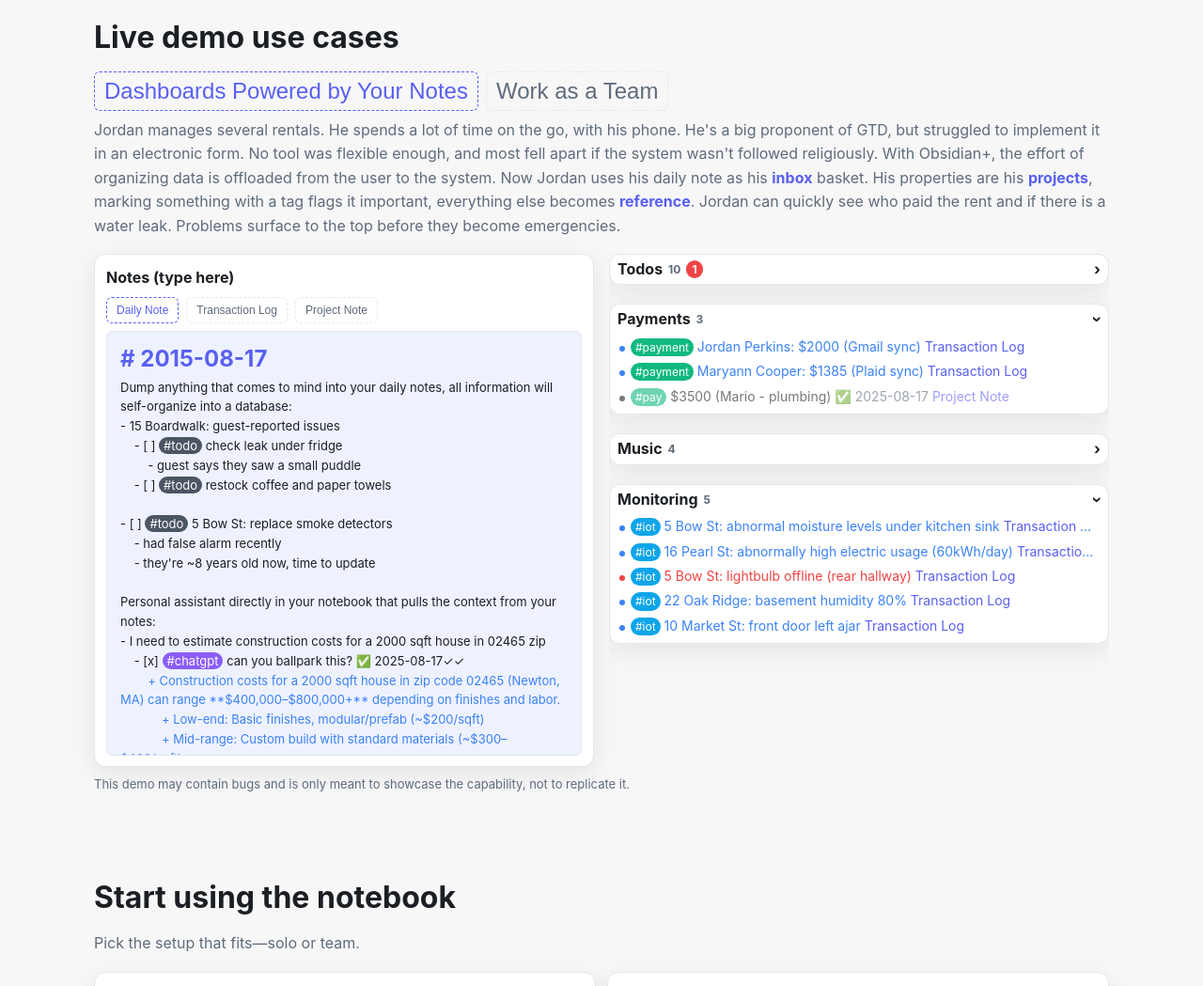
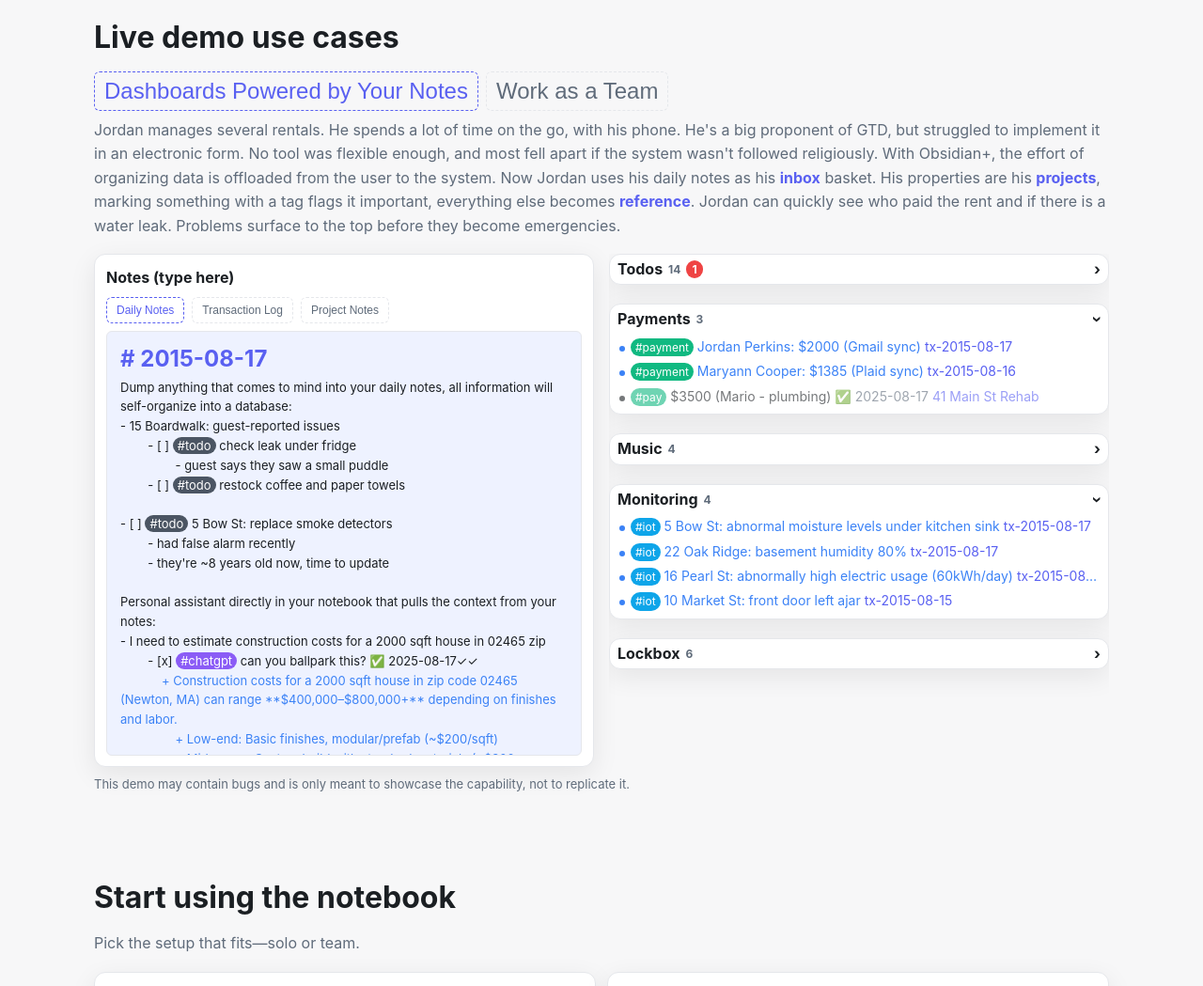
Before and after one commit to atsepkov/obsidian-plus-landing, a website: page index.html in a window 1280 px wide. Shown: the part 1780-2829 px from the top of the page at 94% size. Drawn offline with nearby package versions, Linux system fonts and the light colour scheme.

Commit message:
Add section-aware demos with lockbox dashboard

```diff
--- a/index.html
+++ b/index.html
@@ -128,9 +128,9 @@
           <div id="notePanel" class="card panel">
             <div style="font-weight:700;font-size:16px;">Notes (type here)</div>
             <div class="note-tabs">
-              <button class="note-tab active" data-note="Daily Note">Daily Note</button>
+              <button class="note-tab active" data-note="Daily Notes">Daily Notes</button>
               <button class="note-tab" data-note="Transaction Log">Transaction Log</button>
-              <button class="note-tab" data-note="Project Note">Project Note</button>
+              <button class="note-tab" data-note="Project Notes">Project Notes</button>
             </div>
             <div id="editorWrap" class="editor-wrap">
               <textarea id="noteInput" spellcheck="false"></textarea>
--- a/script.js
+++ b/script.js
@@ -33,14 +33,14 @@
     };
 const cm = initEditor('noteInput', 'editorWrap');
 cm.on('change', ()=>requestAnimationFrame(render));
-cm.on('viewportChange', ()=>{ styleEditorTags(cm); styleBulletLines(cm); styleHeadings(cm); updateEditorWidgets(cm); });
+cm.on('viewportChange', ()=>{ styleEditorTags(cm); styleBulletLines(cm); styleHeadings(cm); stylePageBreaks(cm); updateEditorWidgets(cm); });
 
-let dashState = { Todos:true, Payments:false, Music:true, Monitoring:false };
+let dashState = { Todos:true, Payments:false, Music:true, Monitoring:false, Lockbox:true };
 
     // === Notes ===
     const SCENARIOS = {
       dashboard: {
-      'Daily Note':
+      'Daily Notes':
 `# 2015-08-17
 Dump anything that comes to mind into your daily notes, all information will self-organize into a database:
 - 15 Boardwalk: guest-reported issues
@@ -75,11 +75,26 @@ Document music that helps you focus:
 - #music Midnight Flow Music — Night Bass
         - https://www.youtube.com/watch?v=AVmyklX6LEA
         - calm, focus
-	- ![[music_screenshot1.png]]`,
+        - ![[music_screenshot1.png]]
+---
+# 2015-08-16
+- [x] #todo call electrician ✅ 2025-08-16
+- #music Hypermind Music — Limitless Productivity Playlist
+        - https://www.youtube.com/watch?v=4MFOBeUCPkw
+        - coding, focus, chill
+- [x] #todo order new keys ✅ 2025-08-16
+---
+# 2015-08-15
+- [x] #todo review budget ✅ 2025-08-15
+- #music Night at Work | Instrumental Chill Music Mix
+        - https://www.youtube.com/watch?v=n9Y2Eb4BaSg
+        - optimistic, calm, focus
+        - ~8min: Audial - Silhouette
+- [x] #todo replace hallway bulbs ✅ 2025-08-15`,
 
       'Transaction Log':
 `# tx-2015-08-17
-Transaction logs are auto-populated from external APIs + IoT devices. They're like a "Daily Note" but for your systems. This is how you keep track of payments, check-ins, and other transactions.
+Transaction logs are auto-populated from external APIs + IoT devices. They're like a "Daily Notes" but for your systems. This is how you keep track of payments, check-ins, and other transactions.
 
 The data coming from the outside world is color-coded to avoid confusion with your personal notes:
 - your notes are white
@@ -90,20 +105,24 @@ The data coming from the outside world is color-coded to avoid confusion with yo
         + contact info: 617-123-4567
         + check-out: [[2025-08-19]]
 + #payment Jordan Perkins: $2000 (Gmail sync)
++ #iot 5 Bow St: abnormal moisture levels under kitchen sink
+        - [ ] #todo check kitchen sink for leaks
++ #iot 22 Oak Ridge: basement humidity 80%
+        - [ ] #todo inspect dehumidifier
+---
+# tx-2015-08-16
 + #payment Maryann Cooper: $1385 (Plaid sync)
         -  said she will Zelle the rest by Monday
                 - [ ] #todo ping about remaining payment
-+ #iot 5 Bow St: abnormal moisture levels under kitchen sink
-        - [ ] #todo check kitchen sink for leaks
 + #iot 16 Pearl St: abnormally high electric usage (60kWh/day)
         - probably AC
 * #iot 5 Bow St: lightbulb offline (rear hallway)
-+ #iot 22 Oak Ridge: basement humidity 80%
-        - [ ] #todo inspect dehumidifier
+---
+# tx-2015-08-15
 + #iot 10 Market St: front door left ajar
         - [ ] #todo call tenant`,
 
-      'Project Note':
+      'Project Notes':
 
 `# 41 Main St Rehab
 This page is dedicated to a specific project, it's not part of the daily notes. The content can be in whatever format you want, only tags you assign meaning to get interpreted.
@@ -112,19 +131,26 @@ This page is dedicated to a specific project, it's not part of the daily notes.
   - [x] #todo apply for sprinkler permits ✅ 2025-08-10
   - [ ] #todo run electrical
   - [x] #pay $3500 (Mario - plumbing) ✅ 2025-08-17
-  - [ ] #urgent extend building permit`,
+  - [ ] #urgent extend building permit
+  - #lockbox 3213
+---
+# 15 Boardwalk
+- #lockbox 8451
+---
+# 5 Bow St
+- #lockbox 4821
+---
+# 16 Pearl St
+- #lockbox 9374
+---
+# 22 Oak Ridge
+- #lockbox 5582
+---
+# 10 Market St
+- #lockbox 1045`,
 
       'Music Library':
-  `- #music Hypermind Music — Limitless Productivity Playlist
-        - https://www.youtube.com/watch?v=4MFOBeUCPkw
-        - coding, focus, chill
-        - ![[music_screenshot2.png]]
-  - #music Night at Work | Instrumental Chill Music Mix
-        - https://www.youtube.com/watch?v=n9Y2Eb4BaSg
-        - optimistic, calm, focus
-        - ~8min: Audial - Silhouette
-        - ![[music_screenshot3.png]]
-  - #music Deadline Mode • Focus Beats to Crush Your To-Do List | Chillstep Mix
+  `- #music Deadline Mode • Focus Beats to Crush Your To-Do List | Chillstep Mix
         - https://www.youtube.com/watch?v=lwXCyKI845E
         - relaxing, focus, ambient
         - ![[music_screenshot4.png]]`
@@ -132,10 +158,10 @@ This page is dedicated to a specific project, it's not part of the daily notes.
     };
     let currentScenario = 'dashboard';
     let NOTES = JSON.parse(JSON.stringify(SCENARIOS[currentScenario]));
-    let currentNote = 'Daily Note';
+    let currentNote = 'Daily Notes';
     const noteTabs = document.querySelectorAll('.note-tab[data-note]');
     const SCENARIO_DESCS = {
-      dashboard: `Jordan manages several rentals. He spends a lot of time on the go, with his phone. He's a big proponent of GTD, but struggled to implement it in an electronic form. No tool was flexible enough, and most fell apart if the system wasn't followed religiously. With Obsidian+, the effort of organizing data is offloaded from the user to the system. Now Jordan uses his daily note as his <strong style="color:var(--accent);">inbox</strong> basket. His properties are his <strong style="color:var(--accent);">projects</strong>, marking something with a tag flags it important, everything else becomes <strong style="color:var(--accent);">reference</strong>. Jordan can quickly see who paid the rent and if there is a water leak. Problems surface to the top before they become emergencies.`,
+      dashboard: `Jordan manages several rentals. He spends a lot of time on the go, with his phone. He's a big proponent of GTD, but struggled to implement it in an electronic form. No tool was flexible enough, and most fell apart if the system wasn't followed religiously. With Obsidian+, the effort of organizing data is offloaded from the user to the system. Now Jordan uses his daily notes as his <strong style="color:var(--accent);">inbox</strong> basket. His properties are his <strong style="color:var(--accent);">projects</strong>, marking something with a tag flags it important, everything else becomes <strong style="color:var(--accent);">reference</strong>. Jordan can quickly see who paid the rent and if there is a water leak. Problems surface to the top before they become emergencies.`,
       handoff: `Alice and Bob are coworkers sharing linked notebooks. They routinely coordinate on tasks by sending them to each other. Try playing around with the notebooks below. You can add a message before sending a response, or cancel a task to see how the other notebook responds (to cancel a task, click it twice).`
     };
     scenarioDescEl.innerHTML = SCENARIO_DESCS.dashboard;
@@ -159,7 +185,9 @@ This page is dedicated to a specific project, it's not part of the daily notes.
         if(!line.trim()) return;
         const indent = line.match(/^\s*/)[0].length;
         const clean = line.trim();
-        const bulletChar = /^[-+*]/.test(clean) ? clean.charAt(0) : '';
+        const bulletCharRaw = /^[-+*]/.test(clean) ? clean.charAt(0) : '';
+        const hasCheckbox = /^[-+*]\s*\[(?:x|\s|-)\]/i.test(clean);
+        const bulletChar = hasCheckbox ? '-' : bulletCharRaw;
         const statusChar = (clean.match(/^[-+*]\s*\[( |x|-)\]/i)||[])[1] || ' ';
         const status = statusChar === 'x' ? 'done' : statusChar === '-' ? 'cancelled' : 'open';
         const tags = Array.from(clean.matchAll(/#([A-Za-z0-9_-]+)/g)).map(m=>m[1].toLowerCase());
@@ -186,8 +214,12 @@ This page is dedicated to a specific project, it's not part of the daily notes.
 
     function collectFromNote(name, text){
       const out = [];
-      function walk(nodes, ctx){
+      function walk(nodes, ctx, heading){
+        let currentHeading = heading;
         nodes.forEach(n=>{
+          if(n.text.startsWith('# ')){
+            currentHeading = n.text.replace(/^#\s*/, '').trim();
+          }else{
             const nextCtx = n.text.includes(':') ? n.text.split(':')[0].trim() : ctx;
             const children = n.children;
             let title = n.text;
@@ -203,15 +235,22 @@ This page is dedicated to a specific project, it's not part of the daily notes.
                 status:n.status,
                 line:n.line,
                 bullet:n.bullet,
-              view:n.tags.includes('music') ? 'music' : (n.tags.includes('iot') ? 'monitoring' : (n.tags.some(t=>t==='payment' || t==='pay') ? 'payment' : 'task')),
+                view:n.tags.includes('music') ? 'music'
+                  : (n.tags.includes('iot') ? 'monitoring'
+                  : (n.tags.includes('lockbox') ? 'lockbox'
+                  : (n.tags.some(t=>t==='payment' || t==='pay') ? 'payment' : 'task'))),
                 source:name,
+                section:currentHeading,
                 children
               });
             }
-          if(n.children.length) walk(n.children, nextCtx);
+            if(children.length) walk(children, nextCtx, currentHeading);
+            return;
+          }
+          if(n.children.length) walk(n.children, ctx, currentHeading);
         });
       }
-      walk(parseTree(text), '');
+      walk(parseTree(text), '', '');
       return out;
     }
 
@@ -287,9 +326,10 @@ This page is dedicated to a specific project, it's not part of the daily notes.
         inst.removeLineClass(line, 'text', 'cm-bullet-star');
         inst.removeLineClass(line, 'text', 'cm-bullet-dash');
         const text = line.text.trimStart();
-        if (text.startsWith('+')) inst.addLineClass(line, 'text', 'cm-bullet-plus');
+        const hasCheckbox = /^[-+*]\s*\[(?:x|\s|-)\]/i.test(text);
+        if (text.startsWith('+') && !hasCheckbox) inst.addLineClass(line, 'text', 'cm-bullet-plus');
         else if (text.startsWith('*')) inst.addLineClass(line, 'text', 'cm-bullet-star');
-        else if (text.startsWith('-')) inst.addLineClass(line, 'text', 'cm-bullet-dash');
+        else if (text.startsWith('-') && !hasCheckbox) inst.addLineClass(line, 'text', 'cm-bullet-dash');
       });
     }
 
@@ -310,6 +350,21 @@ This page is dedicated to a specific project, it's not part of the daily notes.
         const text = line.text.trimStart();
         if(text.startsWith('# ')) inst.addLineClass(line, 'text', 'cm-h1');
         else if(text.startsWith('## ')) inst.addLineClass(line, 'text', 'cm-h2');
+      });
+    }
+
+    function stylePageBreaks(inst){
+      inst._pbWidgets = inst._pbWidgets || [];
+      inst._pbWidgets.forEach(w=>w.clear());
+      inst._pbWidgets = [];
+      inst.eachLine(line=>{
+        inst.removeLineClass(line, 'text', 'cm-pagebreak');
+        if(line.text.trim()==='---'){
+          inst.addLineClass(line, 'text', 'cm-pagebreak');
+          const w = document.createElement('div');
+          w.className = 'page-break';
+          inst._pbWidgets.push(inst.addLineWidget(inst.getLineNumber(line), w, {coverGutter:true}));
+        }
       });
     }
 
@@ -343,7 +398,7 @@ This page is dedicated to a specific project, it's not part of the daily notes.
         mode:null
       });
       inst.addOverlay(overlay);
-      const refresh = ()=>{ styleEditorTags(inst); styleBulletLines(inst); styleHeadings(inst); updateEditorWidgets(inst); matchHeights(inst, wrapId); };
+      const refresh = ()=>{ styleEditorTags(inst); styleBulletLines(inst); styleHeadings(inst); stylePageBreaks(inst); updateEditorWidgets(inst); matchHeights(inst, wrapId); };
       inst.on('change', refresh);
       inst.on('viewportChange', refresh);
       refresh();
@@ -356,11 +411,15 @@ This page is dedicated to a specific project, it's not part of the daily notes.
       const todos = items.filter(i=>i.view === 'task' && i.tags.some(t=>t==='todo' || t==='urgent'));
       const payments = items.filter(i=>i.view === 'payment');
       const music = items.filter(i=>i.view === 'music');
-      const monitoring = items.filter(i=>i.view === 'monitoring');
-      containerEl.innerHTML = tableHTML('Todos', todos) + tableHTML('Payments', payments) + tableHTML('Music', music) + tableHTML('Monitoring', monitoring);
+      const lockboxes = items.filter(i=>i.view === 'lockbox');
+      const monitoringAll = items.filter(i=>i.view === 'monitoring');
+      const seenMon = new Set();
+      const monitoring = [];
+      monitoringAll.forEach(it=>{ const prop = it.title.split(':')[0].trim(); if(!seenMon.has(prop)){ monitoring.push(it); seenMon.add(prop); } });
+      containerEl.innerHTML = tableHTML('Todos', todos) + tableHTML('Payments', payments) + tableHTML('Music', music) + tableHTML('Monitoring', monitoring) + tableHTML('Lockbox', lockboxes);
       const todoAlerts = todos.filter(i=>i.tags.includes('urgent')).length;
       const monitoringErrors = monitoring.filter(i=>i.bullet==='*').length;
-      const totals = {Todos:todos.length, Payments:payments.length, Music:music.length, Monitoring:monitoring.length};
+      const totals = {Todos:todos.length, Payments:payments.length, Music:music.length, Monitoring:monitoring.length, Lockbox:lockboxes.length};
       const wraps = containerEl.querySelectorAll('.table-wrap');
       wraps.forEach(wrap=>{
         const header = wrap.querySelector('.dash-header');
@@ -384,7 +443,7 @@ This page is dedicated to a specific project, it's not part of the daily notes.
         });
       });
       containerEl.querySelectorAll('.note-link').forEach(a=>{
-        a.addEventListener('click',e=>{ e.preventDefault(); e.stopPropagation(); loadNote(a.dataset.note); });
+        a.addEventListener('click',e=>{ e.preventDefault(); e.stopPropagation(); loadNote(a.dataset.note, a.dataset.section); });
       });
       containerEl.querySelectorAll('.chk').forEach(cb=>{
         cb.addEventListener('click',e=>{
@@ -400,17 +459,31 @@ This page is dedicated to a specific project, it's not part of the daily notes.
       styleEditorTags(cm);
       styleBulletLines(cm);
       styleHeadings(cm);
+      stylePageBreaks(cm);
       updateEditorWidgets(cm);
       matchHeights(cm, 'editorWrap');
     }
 
     if(includePadEl) includePadEl.addEventListener('input', render);
 
-    function loadNote(name){
+    function loadNote(name, section){
       currentNote = name;
       noteTabs.forEach(b=>b.classList.toggle('active', b.dataset.note===name));
       cm.setValue(NOTES[name]||'');
-      requestAnimationFrame(render);
+      const decoded = section? decodeURIComponent(section) : '';
+      requestAnimationFrame(()=>{
+        render();
+        if(decoded){
+          const lines = cm.getValue().split(/\r?\n/);
+          for(let i=0;i<lines.length;i++){
+            const m = lines[i].match(/^#\s*(.+)/);
+            if(m && m[1].trim()===decoded){
+              cm.scrollIntoView({line:i, ch:0});
+              break;
+            }
+          }
+        }
+      });
     }
 
     noteTabs.forEach(btn=>btn.addEventListener('click',()=>loadNote(btn.dataset.note)));
@@ -453,7 +526,8 @@ This page is dedicated to a specific project, it's not part of the daily notes.
       const tags = i.tags.map(t=>badge('#'+t)).join(' ');
       const statusIcon = i.status==='done' ? '✅' : (i.status==='cancelled' ? '❌' : '');
       const due = i.due?` <span class="due">${statusIcon} ${i.due}</span>`:'';
-      const link = `<a href="#" class="note-link" data-note="${i.source}">${i.source}</a>`;
+      const linkText = i.section || i.source;
+      const link = `<a href="#" class="note-link" data-note="${i.source}" data-section="${encodeURIComponent(i.section||'')}">${linkText}</a>`;
       const url = i.url?` <a href="${i.url}" target="_blank">${i.url}</a>`:'';
       return `${bullet}${checkbox}${tags} ${i.title}${due} ${link}${url}`;
     }
@@ -484,7 +558,7 @@ This page is dedicated to a specific project, it's not part of the daily notes.
       cmBobLog.setValue(`# Bob Transaction Log\nAppend your response under the task to send it back.`);
       requestAnimationFrame(()=>{
         [cmAliceDaily, cmAliceLog, cmBobDaily, cmBobLog].forEach(cm=>{
-          styleEditorTags(cm); styleBulletLines(cm); styleHeadings(cm); updateEditorWidgets(cm);
+          styleEditorTags(cm); styleBulletLines(cm); styleHeadings(cm); stylePageBreaks(cm); updateEditorWidgets(cm);
           matchHeights(cm, cm.getTextArea().parentElement.id);
         });
       });
@@ -505,7 +579,7 @@ This page is dedicated to a specific project, it's not part of the daily notes.
         arr.push(...lines);
         cmLog.setValue(arr.join('\n'));
         requestAnimationFrame(()=>{
-          styleEditorTags(cmLog); styleBulletLines(cmLog); styleHeadings(cmLog); updateEditorWidgets(cmLog);
+          styleEditorTags(cmLog); styleBulletLines(cmLog); styleHeadings(cmLog); stylePageBreaks(cmLog); updateEditorWidgets(cmLog);
           matchHeights(cmLog, cmLog.getTextArea().parentElement.id);
           updateMiniDash(person);
         });
@@ -578,9 +652,9 @@ This page is dedicated to a specific project, it's not part of the daily notes.
             }
             toDailyCM.setValue(targetLines.join('\n'));
             requestAnimationFrame(()=>{
-              styleEditorTags(fromLogCM); styleBulletLines(fromLogCM); styleHeadings(fromLogCM); updateEditorWidgets(fromLogCM);
+              styleEditorTags(fromLogCM); styleBulletLines(fromLogCM); styleHeadings(fromLogCM); stylePageBreaks(fromLogCM); updateEditorWidgets(fromLogCM);
               matchHeights(fromLogCM, fromLogCM.getTextArea().parentElement.id);
-              styleEditorTags(toDailyCM); styleBulletLines(toDailyCM); styleHeadings(toDailyCM); updateEditorWidgets(toDailyCM);
+              styleEditorTags(toDailyCM); styleBulletLines(toDailyCM); styleHeadings(toDailyCM); stylePageBreaks(toDailyCM); updateEditorWidgets(toDailyCM);
               matchHeights(toDailyCM, toDailyCM.getTextArea().parentElement.id);
               updateMiniDash(originName);
               updateMiniDash(recipientName);
@@ -701,7 +775,7 @@ This page is dedicated to a specific project, it's not part of the daily notes.
             const newLine = setLineState(lineText, next);
             cmTarget.replaceRange(newLine,{line, ch:0},{line, ch:lineText.length});
             requestAnimationFrame(()=>{
-              styleEditorTags(cmTarget); styleBulletLines(cmTarget); styleHeadings(cmTarget); updateEditorWidgets(cmTarget);
+              styleEditorTags(cmTarget); styleBulletLines(cmTarget); styleHeadings(cmTarget); stylePageBreaks(cmTarget); updateEditorWidgets(cmTarget);
               matchHeights(cmTarget, cmTarget.getTextArea().parentElement.id);
               updateMiniDash(person);
             });
--- a/style.css
+++ b/style.css
@@ -200,6 +200,9 @@
     .cm-bullet-star { color:#ef4444 !important; }
     .cm-bullet-dash { color:var(--text-normal); }
 
+    .cm-pagebreak { display:none; }
+    .page-break { border-top:1px solid var(--border); margin:12px 0; }
+
 .chk {
       display:inline-block;
       width:16px;
```
Lines whose indentation alone changed are shown as unchanged.
